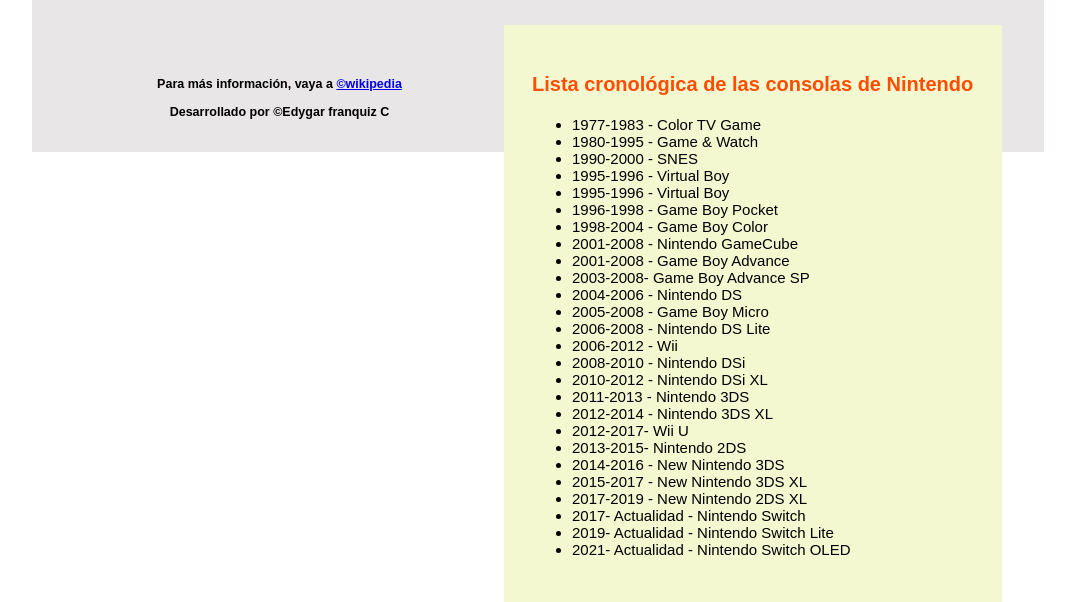
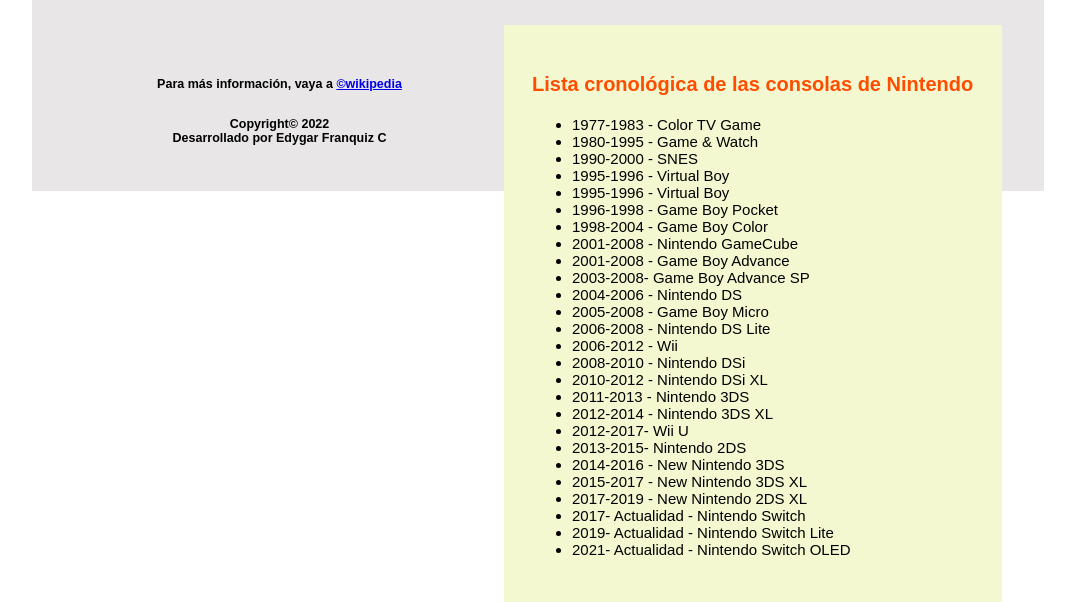
Before and after one commit to Edyfranquizc/proyecto-pag-tributo, a plain HTML site: page index.html in a window 1280 px wide. Shown: the part 1729-2331 px from the top of the page, without its empty margins (102-1177 px from the left). Drawn offline with Linux system fonts and the light colour scheme.

Commit message:
Update index.html

```diff
--- a/index.html
+++ b/index.html
@@ -125,7 +125,10 @@
                    <a id="tribute-link" href="https://es.wikipedia.org/wiki/Nintendo" target="_blank" rel="noopener noopener">©wikipedia</a>
                    <br>
                    <br>
-                    Desarrollado por ©Edygar franquiz C
+
+                    <p> Copyright© 2022
+                        <br>
+                        Desarrollado por Edygar Franquiz C</p>
 
 
                 </footer>
```
